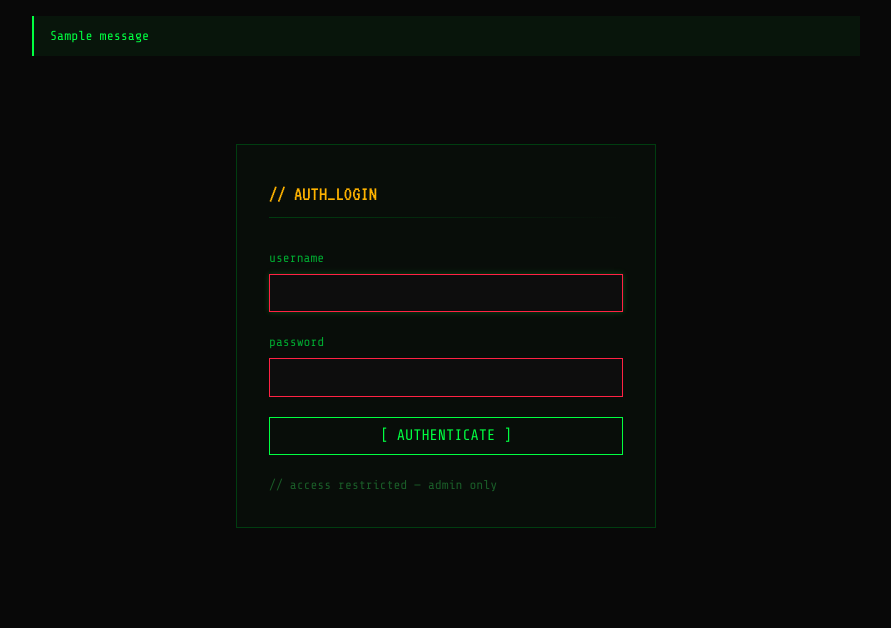
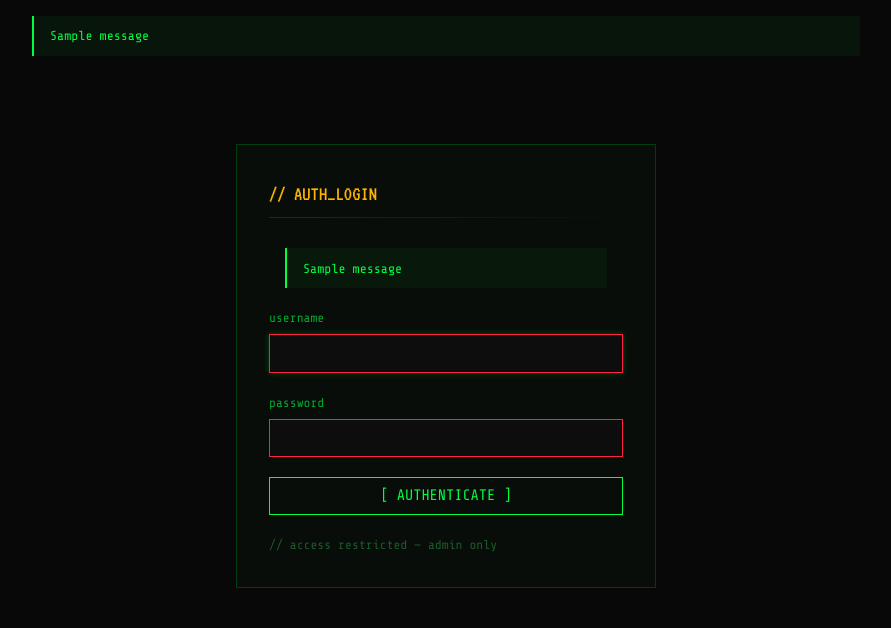
Before and after one commit to MarkeNoBoluo/Website, a Flask app: page /auth/login in a window 1280 px wide. Shown: the part 61-689 px from the top of the page, without its empty margins (194-1085 px from the left). Run offline with Flask 3, Linux system fonts and the light colour scheme; tables that the repository leaves empty hold one stand-in row (values such as "Sample post"); one stand-in notice (Sample message) is shown; parts of the project's set-up code (start-up, migrations or seed data) failed here and were passed over.

Commit message:
feat(05-04): add flash messages to login page terminal theme
- Added get_flashed_messages block with success/error/warning categories
- Preserved existing terminal theme classes (t-auth-container, t-auth-box, t-btn)
- Consistent with style.css flash message styling

```diff
--- a/app/auth/templates/auth/login.html
+++ b/app/auth/templates/auth/login.html
@@ -6,6 +6,16 @@
 <div class="t-auth-container">
     <div class="t-auth-box">
         <div class="t-section-header">// AUTH_LOGIN</div>
+
+        {% with messages = get_flashed_messages(with_categories=true) %}
+            {% if messages %}
+                <div class="flash-messages" style="margin-bottom: 1.25rem;">
+                    {% for category, message in messages %}
+                        <div class="flash {{ category }}">{{ message }}</div>
+                    {% endfor %}
+                </div>
+            {% endif %}
+        {% endwith %}
 
         <form method="POST" action="{{ url_for('auth.login') }}">
             <div class="form-group">
```
